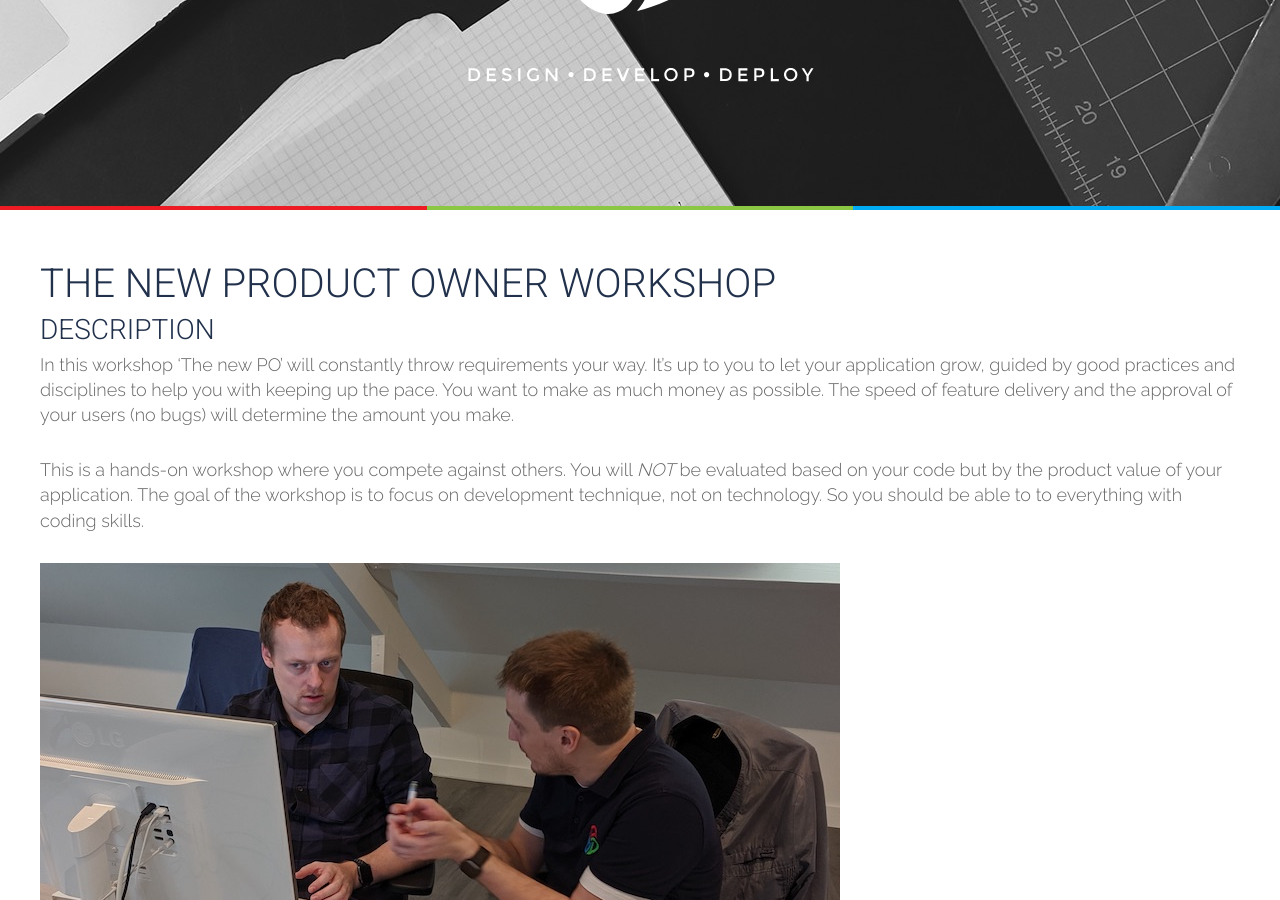
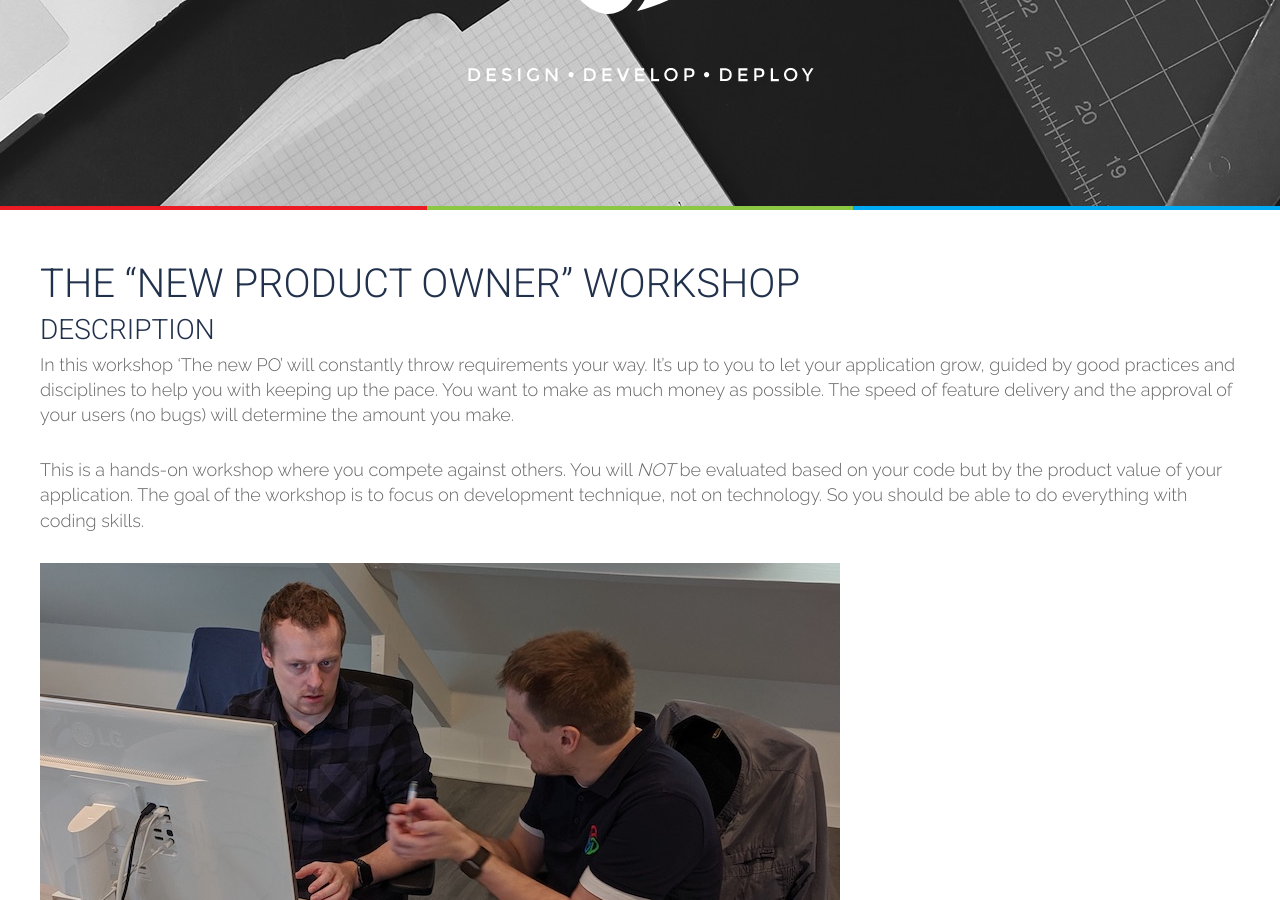
Before and after one commit to tripledio/tripledio.github.io, a Jekyll site: the page built from _courses/09-new-product-owner.md, in a window 1280 px wide and 900 px high, scrolled down 404 px. Built offline with Jekyll 4.4.1, drawn with Linux system fonts in a browser that asks for light colours.

Commit message:
corrections

```diff
--- a/_courses/09-new-product-owner.md
+++ b/_courses/09-new-product-owner.md
@@ -1,18 +1,18 @@
 ---
 layout: course
-title: The new Product Owner Workshop
+title: The "new Product Owner" Workshop
 slug: new Product Owner Workshop
 teaser: "In this workshop you will test your development skills against those of your fellow developers. Trying to deliver features at a sustainable speed. Because the only way to go fast is to go well."
 
 ---
 
-# The new Product Owner Workshop
+# The "new Product Owner" Workshop
 
 ### Description
 
 In this workshop 'The new PO' will constantly throw requirements your way. It's up to you to let your application grow, guided by good practices and disciplines to help you with keeping up the pace. You want to make as much money as possible. The speed of feature delivery and the approval of your users (no bugs) will determine the amount you make.
 
-This is a hands-on workshop where you compete against others. You will *NOT* be evaluated based on your code but by the product value of your application. The goal of the workshop is to focus on development technique, not on technology. So you should be able to to everything with coding skills.
+This is a hands-on workshop where you compete against others. You will *NOT* be evaluated based on your code but by the product value of your application. The goal of the workshop is to focus on development technique, not on technology. So you should be able to do everything with coding skills.
 
 ![Pair programming](/img/courses/pairing.jpg)
 
```
